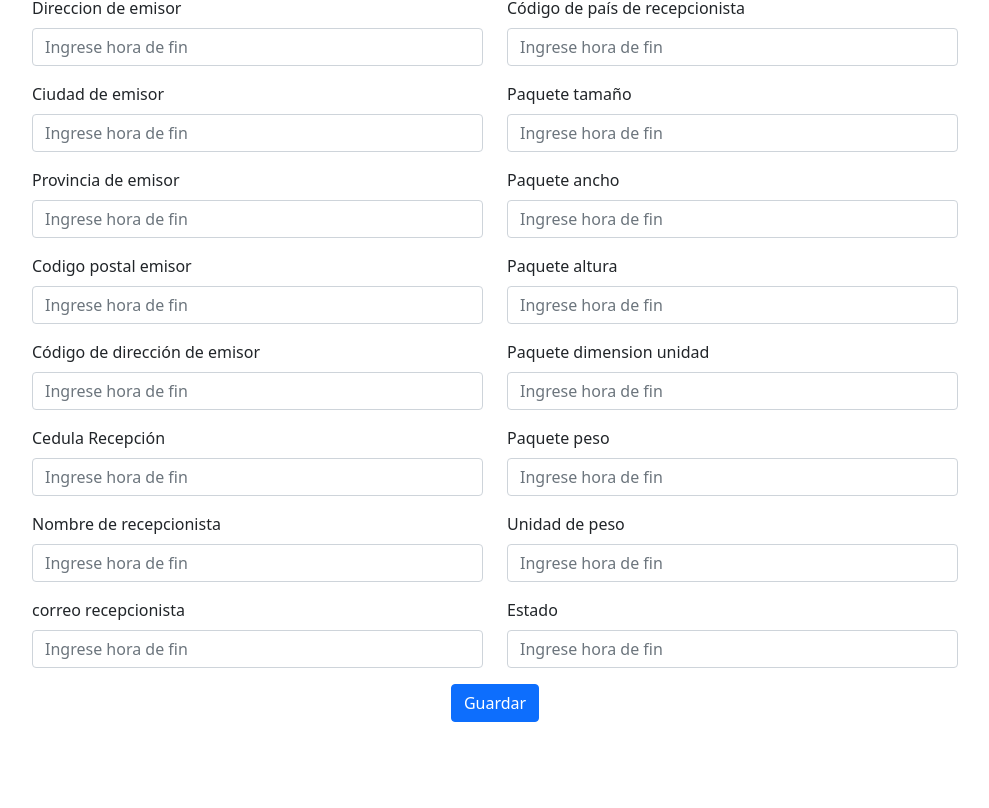
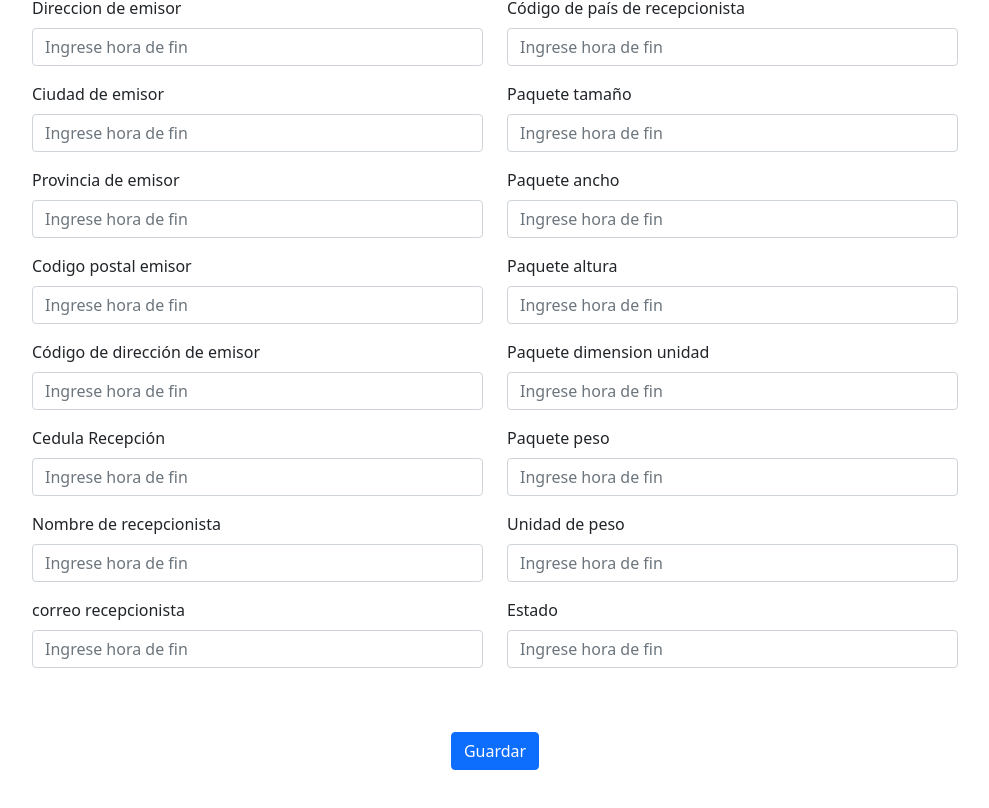
Before and after one commit to KoriAntunez/sistema_Envios, a React (Create React App) app: page /registrar in a window 1280 px wide. Shown: the part 446-1254 px from the top of the page, without its empty margins (145-1134 px from the left). Before the commit the page ends 1168 px from the top, so only its background shows below. Built offline with nearby package versions, Linux system fonts and the light colour scheme.

Commit message:
commit2.1

```diff
--- a/src/components/Formulario.js
+++ b/src/components/Formulario.js
@@ -212,7 +212,7 @@ export class Formulario extends React.Component {
 
               </Col>
          </Row>
-              <Col className="App">
+              <Col className="App m-5">
               <Button type="submit">
                   Guardar
               </Button>
```
